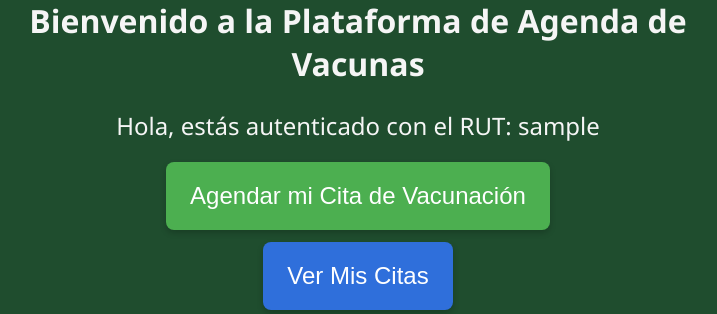
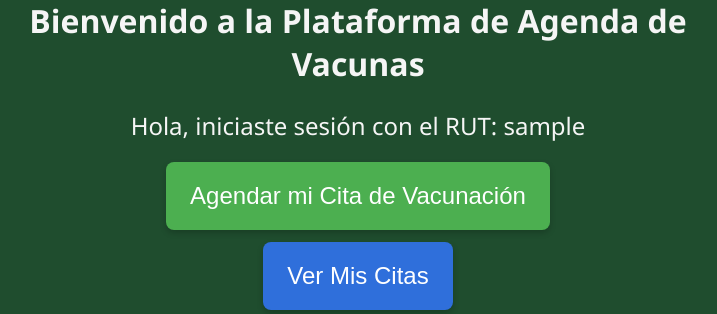
Before and after one commit to Stuckrath/SoftwareDesign_Grupo5, a Django app: page / in a window 1280 px wide. Shown: the part 298-612 px from the top of the page, without its empty margins (282-999 px from the left). Run offline with Django 5.2, Linux system fonts and the light colour scheme; the visitor is signed in with stand-in values (Sample User, id 1).

Commit message:
Fix a lenguaje tecnico usado en pantalla de inicio

```diff
--- a/mi_app/templates/mi_app/inicio.html
+++ b/mi_app/templates/mi_app/inicio.html
@@ -88,7 +88,7 @@
         <h1>Bienvenido a la Plataforma de Agenda de Vacunas</h1>
 
         {% if user.is_authenticated %}
-            <p>Hola, estás autenticado con el RUT: {{ user.username }}</p>
+            <p>Hola, iniciaste sesión con el RUT: {{ user.username }}</p>
 
             <div class="botones">
                 <a href="{% url 'agendar' %}"><button class="btn-verde">Agendar mi Cita de Vacunación</button></a>
```
